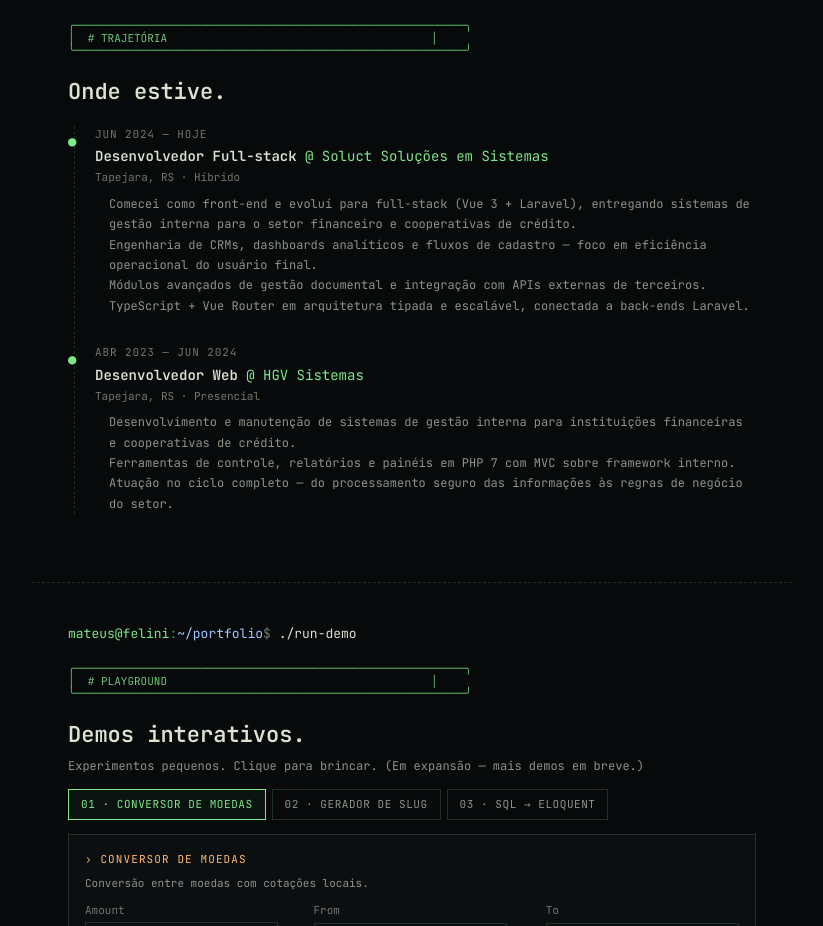
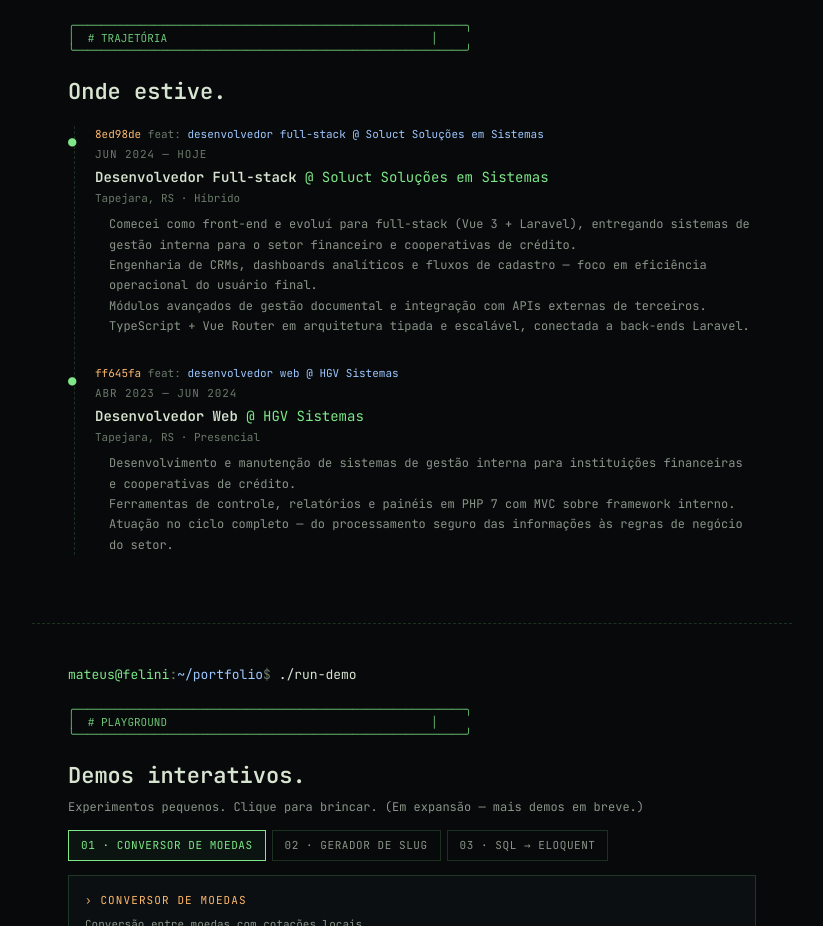
Before and after one commit to M4teus2020/portfolio, a Vue app: page / in a window 1280 px wide. Shown: the part 2745-3671 px from the top of the page, without its empty margins (228-1051 px from the left). Built offline with nearby package versions, Linux system fonts and the light colour scheme.

Commit message:
feat: git log format and scroll entry animation in TimelineSection

```diff
--- a/src/components/TimelineSection.vue
+++ b/src/components/TimelineSection.vue
@@ -1,9 +1,37 @@
 <script setup lang="ts">
+import { ref } from 'vue'
 import { useT } from '@/i18n/useT'
 import SectionShell from './ui/SectionShell.vue'
 import AsciiHeader from './ui/AsciiHeader.vue'
 
 const t = useT()
+
+function shortHash(index: number): string {
+  const h = (((index + 1) * 0x2f6b4e3d) ^ 0xa1b2c3d4) >>> 0
+  return h.toString(16).slice(0, 7)
+}
+
+const itemRefs = ref<(Element | null)[]>([])
+const itemVisible = ref<boolean[]>([])
+
+function observeItem(el: Element | null, index: number) {
+  if (!el) return
+  const observer = new IntersectionObserver(
+    ([entry]) => {
+      if (entry && entry.isIntersecting) {
+        itemVisible.value[index] = true
+        observer.disconnect()
+      }
+    },
+    { threshold: 0.2 },
+  )
+  observer.observe(el)
+}
+
+function setItemRef(el: Element | null, index: number) {
+  itemRefs.value[index] = el
+  observeItem(el, index)
+}
 </script>
 
 <template>
@@ -15,12 +43,26 @@ const t = useT()
       <div
         v-for="(item, i) in t.timeline.items"
         :key="i"
+        :ref="(el) => setItemRef(el as Element | null, i)"
         class="relative mb-7"
+        :style="{
+          opacity: itemVisible[i] ? '1' : '0',
+          transform: itemVisible[i] ? 'none' : 'translateY(8px)',
+          transition: 'opacity 0.4s ease, transform 0.4s ease',
+          transitionDelay: `${i * 80}ms`,
+        }"
       >
         <span
           class="absolute text-accent text-[14px]"
           style="left: -27px; top: 5px;"
         >●</span>
+
+        <!-- git log header -->
+        <div class="text-[11px] mb-1 font-mono">
+          <span class="text-t-amber">{{ shortHash(i) }}</span>
+          <span class="text-dim"> feat: </span>
+          <span class="text-t-blue">{{ item.role.toLowerCase() }} @ {{ item.company }}</span>
+        </div>
 
         <div class="text-dim text-[11px] uppercase tracking-[0.08em]">{{ item.year }}</div>
         <div class="text-fg text-[14px] font-semibold mt-1 mb-0.5">
```
